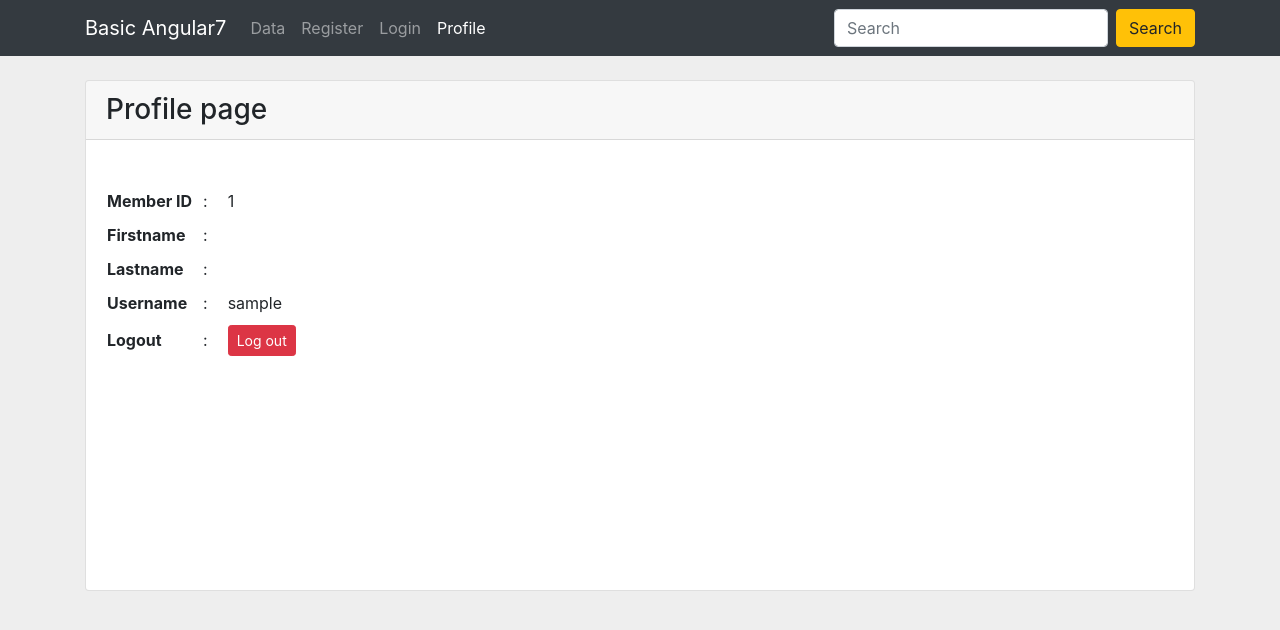
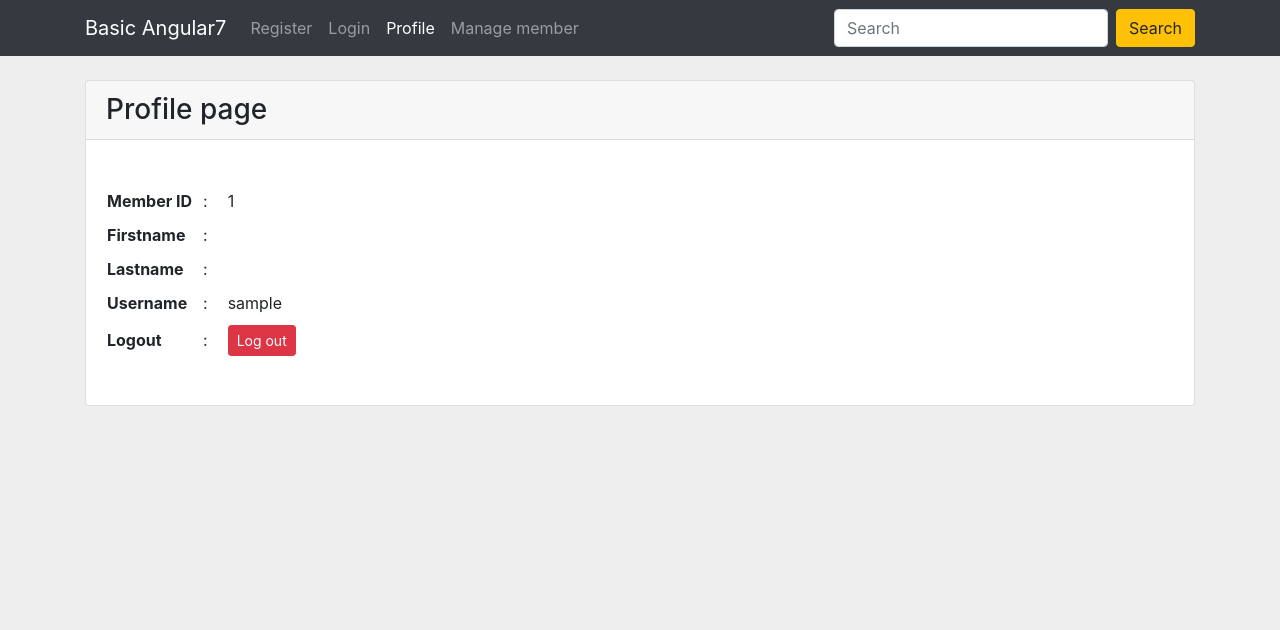
Before and after one commit to un4ckn0wl3z/basic-angular7, an Angular app: page /profile in a window 1280 px wide. Shown: the top 630 px of the page. Built offline with nearby package versions, Linux system fonts and the light colour scheme; sample sign-in values are in the browser's storage.

Commit message:
play with lazy loading and share module

```diff
--- a/src/app/app-routing.module.ts
+++ b/src/app/app-routing.module.ts
@@ -15,7 +15,8 @@ const routes: Routes = [
   {path:'register',component: RegisterComponent, canActivate: [UnauthGuard]},
   {path:'login',component: LoginComponent, canActivate: [UnauthGuard]},
   {path:'profile',component: ProfileComponent, canActivate: [AuthenGuard]},
-  {path:'data',component: DataComponent},
+  {path:'manage-member',loadChildren: './member-crud/member-crud.module#MemberCrudModule', canActivate: [AuthenGuard]},
+
 
   {path:'**',redirectTo: '',pathMatch:'full'}
 ];
--- a/src/app/app.module.ts
+++ b/src/app/app.module.ts
@@ -19,6 +19,7 @@ import { DataComponent } from './components/data/data.component';
 import { NavbarComponent } from './shares/navbar/navbar.component';
 import { ActivateGuard } from './guards/activate.guard';
 import { HttpClientModule } from '@angular/common/http';
+import { SharesModule } from './shares/shares.module';
 
 
 @NgModule({
@@ -44,7 +45,8 @@ import { HttpClientModule } from '@angular/common/http';
     BrowserAnimationsModule,
     FormsModule,
     ReactiveFormsModule,
-    HttpClientModule
+    HttpClientModule,
+    SharesModule
   ],
   providers: [ActivateGuard],
   bootstrap: [AppComponent]
--- a/src/app/components/home/home.component.html
+++ b/src/app/components/home/home.component.html
@@ -1,8 +1,4 @@
-<div class="card">
-  <h1 class="card-header">
-    Home page
-  </h1>
-  <div class="card-body">
+<app-panel header="Home page">
     <h3>Basic HTTP Client</h3>
     <hr>
 
@@ -44,5 +40,4 @@
         class="btn btn-primary">Show Workshop</button>
     </form>
     <!-- <div *ngIf="isShow" directive1="" >DIRECTIVE</div> -->
-  </div>
-</div>
+  </app-panel>
--- a/src/app/components/profile/profile.component.html
+++ b/src/app/components/profile/profile.component.html
@@ -1,7 +1,4 @@
-<div class="card">
-  <h3 class="card-header">Profile page</h3>
-  <div class="card-body">
-
+<app-panel header="Profile page">
 <table class="mt-4 mb-4" *ngIf="member">
   <tr>
     <th>Member ID</th>
@@ -34,6 +31,4 @@
   </tr>
 
 </table>
-
-  </div>
-</div>
+</app-panel>
--- a/src/app/member-crud/components/list-member/list-member.component.html
+++ b/src/app/member-crud/components/list-member/list-member.component.html
@@ -1,3 +1,3 @@
-<p>
-  list-member works!
-</p>
+<app-panel>
+
+</app-panel>
--- a/src/app/member-crud/member-crud-routing.module.ts
+++ b/src/app/member-crud/member-crud-routing.module.ts
@@ -1,7 +1,10 @@
+import { ListMemberComponent } from './components/list-member/list-member.component';
 import { NgModule } from '@angular/core';
 import { Routes, RouterModule } from '@angular/router';
 
-const routes: Routes = [];
+const routes: Routes = [
+  {path:'',component: ListMemberComponent}
+];
 
 @NgModule({
   imports: [RouterModule.forChild(routes)],
--- a/src/app/member-crud/member-crud.module.ts
+++ b/src/app/member-crud/member-crud.module.ts
@@ -3,12 +3,14 @@ import { CommonModule } from '@angular/common';
 
 import { MemberCrudRoutingModule } from './member-crud-routing.module';
 import { ListMemberComponent } from './components/list-member/list-member.component';
+import { SharesModule } from '../shares/shares.module';
 
 @NgModule({
   declarations: [ListMemberComponent],
   imports: [
     CommonModule,
-    MemberCrudRoutingModule
+    MemberCrudRoutingModule,
+    SharesModule
   ]
 })
 export class MemberCrudModule { }
--- a/src/app/shares/navbar/navbar.component.html
+++ b/src/app/shares/navbar/navbar.component.html
@@ -1,16 +1,13 @@
 <nav class="navbar navbar-expand-lg navbar-dark bg-dark">
   <div class="container">
     <a class="navbar-brand" routerLink="/">Basic Angular7</a>
-    <button class="navbar-toggler" type="button" data-toggle="collapse" data-target="#navbarSupportedContent" aria-controls="navbarSupportedContent" aria-expanded="false" aria-label="Toggle navigation">
+    <button class="navbar-toggler" type="button" data-toggle="collapse" data-target="#navbarSupportedContent"
+      aria-controls="navbarSupportedContent" aria-expanded="false" aria-label="Toggle navigation">
       <span class="navbar-toggler-icon"></span>
     </button>
 
     <div class="collapse navbar-collapse" id="navbarSupportedContent">
       <ul class="navbar-nav mr-auto">
-
-        <li class="nav-item" routerLinkActive="active">
-          <a class="nav-link" [routerLink]="['/','data']">Data</a>
-        </li>
 
         <li class="nav-item" routerLinkActive="active">
           <a class="nav-link" [routerLink]="['/','register']">Register</a>
@@ -25,6 +22,10 @@
           <a class="nav-link" [routerLink]="['/','profile']">Profile</a>
         </li>
 
+        <li class="nav-item" routerLinkActive="active">
+          <a class="nav-link" [routerLink]="['/','manage-member']">Manage member</a>
+        </li>
+
 
       </ul>
       <form class="form-inline my-2 my-lg-0">
--- /dev/null
+++ b/src/app/shares/panel/panel.component.html
@@ -0,0 +1,7 @@
+<div class="card">
+  <h3 class="card-header" *ngIf="header">{{header}}</h3>
+  <div class="card-body">
+    <ng-content></ng-content>
+  </div>
+  <div class="card-footer" *ngIf="footer">{{footer}}</div>
+</div>
--- /dev/null
+++ b/src/app/shares/panel/panel.component.ts
@@ -0,0 +1,18 @@
+import { Component, OnInit, Input } from '@angular/core';
+
+@Component({
+  selector: 'app-panel',
+  templateUrl: './panel.component.html',
+  styleUrls: ['./panel.component.css']
+})
+export class PanelComponent implements OnInit {
+
+  @Input('header') header: string;
+  @Input('footer') footer: string;
+
+  constructor() { }
+
+  ngOnInit() {
+  }
+
+}
```
Also changed, not shown: src/app/shares/shares.module.ts (renamed from src/app/shares/share.module.ts, +5 -3 lines), src/app/shares/panel/panel.component.css (added), 1 other file (tests, documents, lock files or other folders). Lines whose indentation alone changed are shown as unchanged.
